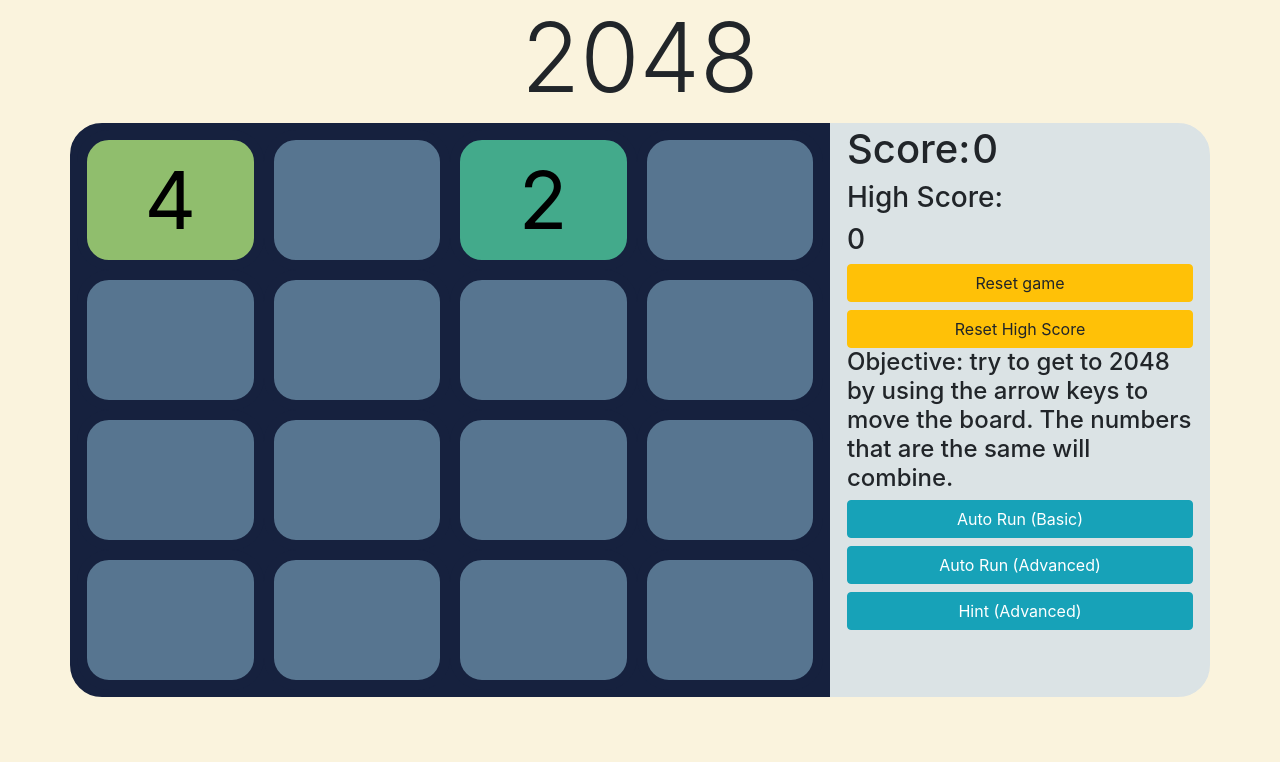
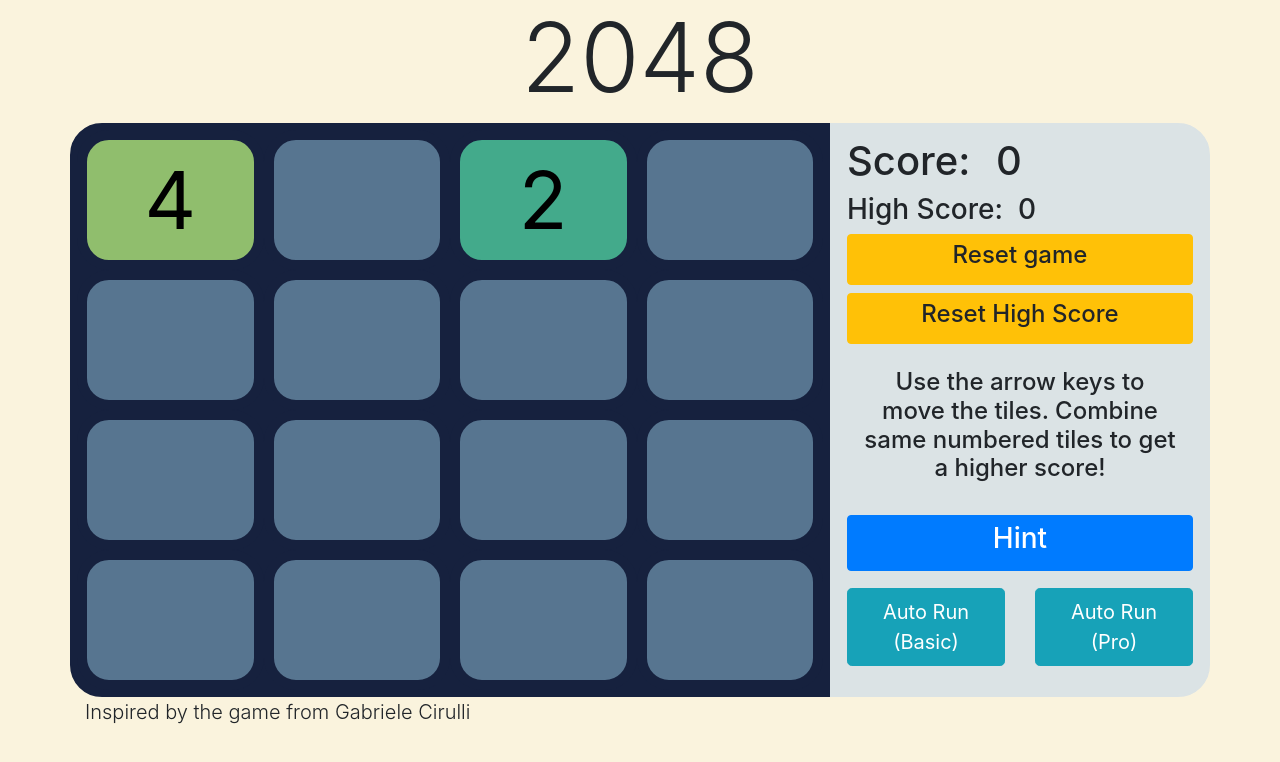
Before and after one commit to Thngkia/2048_js, a plain HTML site: page index.html in a window 1280 px wide. Drawn offline with nearby package versions, Linux system fonts and the light colour scheme.

Commit message:
improved some UI

```diff
--- a/app.js
+++ b/app.js
@@ -179,7 +179,6 @@ let combineUp = () => {
         rotatedBoardArray[i * size + j + 1].innerHTML = leftVar + rightVar
         rotatedBoardArray[i * size + j].innerHTML = 0
         score += (leftVar + rightVar)
-        // console.log(score)
         j -= 2
       } else {
         j--
@@ -232,7 +231,6 @@ let combineDown = () => {
   }
 }
 
-
 //rotate board 90 deg clockwise
 let rotateBoard = () => {
   let rotatedBoardArray = []
@@ -245,8 +243,6 @@ let rotateBoard = () => {
   }
   return rotatedBoardArray
 }
-
-
 
 let checkMoveMade = (beforeArray) => {
   for (let i = 0; i < beforeArray.length; i++) {
--- a/index.html
+++ b/index.html
@@ -26,32 +26,43 @@
         <!-- gameboard -->
         <div class="container col-8" id="gameBoard"></div>
 
-        <!-- sidebar  -->
+        <!-- score board  -->
         <div class="col-4"id="score-board">
           <div class="row">
-            <h1 class="col-4">Score:</h1>
-            <div class="h1 col-8" id="score-counter"></div>
+            <h1 class="col-12">Score: <span class="h1 col-12" id="score-counter"></span></h1>
+            <!-- <div class="h1 col-8" id="score-counter"></div> -->
           </div>
           <div class="row">
-            <h3 class="col-12">High Score:</h3>
-            <div class="h3 col-12" id="high-score"></div>
+            <h3 class="col-12">High Score:<span class="h3 col-12" id="high-score"></span></h3>
+            <!-- <div class="h3 col-12" id="high-score"></div> -->
           </div>
 
-          <button type="button" class="btn btn btn-warning btn-block" id="reset-button">Reset game</button>
-          <button type="button" class="btn btn btn-warning btn-block" id="reset-high-score">Reset High Score</button>
+          <button type="button" class="btn btn btn-warning btn-block" id="reset-button"><h4>Reset game</h4></button>
+          <button type="button" class="btn btn btn-warning btn-block" id="reset-high-score"><h4>Reset High Score</h4></button>
+
+          <div class="row" id="instructions">
+            <h4 class="col-12 text-center">Use the arrow keys to move the tiles. Combine same numbered tiles to get a higher score!</h4>
+          </div>
 
           <div class="row">
-            <h4 class="col-12">Objective: try to get to 2048 by using the arrow keys to move the board. The numbers that
-              are the same will combine.
-            </h4>
+            <div class="col-12"><button type="button" class="btn btn btn-primary btn-block" id="hint-ai"><h3>Hint</h3></button></div>
           </div>
+
+          <div class="row" id="auto-run-block">
+            <div class="col-6"><button type="button" class="btn btn btn-info btn-lg" id="basic-ai">Auto Run (Basic)</button></div>
+            <div class="col-6"><button type="button" class="btn btn btn-info btn-lg" id="advanced-ai">Auto Run (Pro)</button></div>
+          </div>
+          <!-- <button type="button" class="btn btn btn-primary btn-block" id="hint-ai">Hint</button>
           <button type="button" class="btn btn btn-info btn-block" id="basic-ai">Auto Run (Basic)</button>
           <button type="button" class="btn btn btn-info btn-block" id="advanced-ai">Auto Run (Advanced)</button>
-          <button type="button" class="btn btn btn-info btn-block" id="hint-ai">Hint (Advanced)</button>
+           -->
         </div>
 
       </div>
+      <div class="lead">Inspired by the game from Gabriele Cirulli</div>
     </div>
+
+
 
     <div class="modal fade" id="game-over-modal" tabindex="-1" role="dialog">
       <div class="modal-dialog" role="document">
--- a/style.css
+++ b/style.css
@@ -26,6 +26,15 @@ header {
   background: #dbe3e5;
   border: 2px solid #dbe3e5;
   border-radius: 0 2rem 2rem 0;
+  padding-top: 1%;
+}
+
+#auto-run-block {
+  margin-top: 5%;
+}
+
+#instructions {
+  margin: 7% auto;
 }
 
 /* animations */
```
